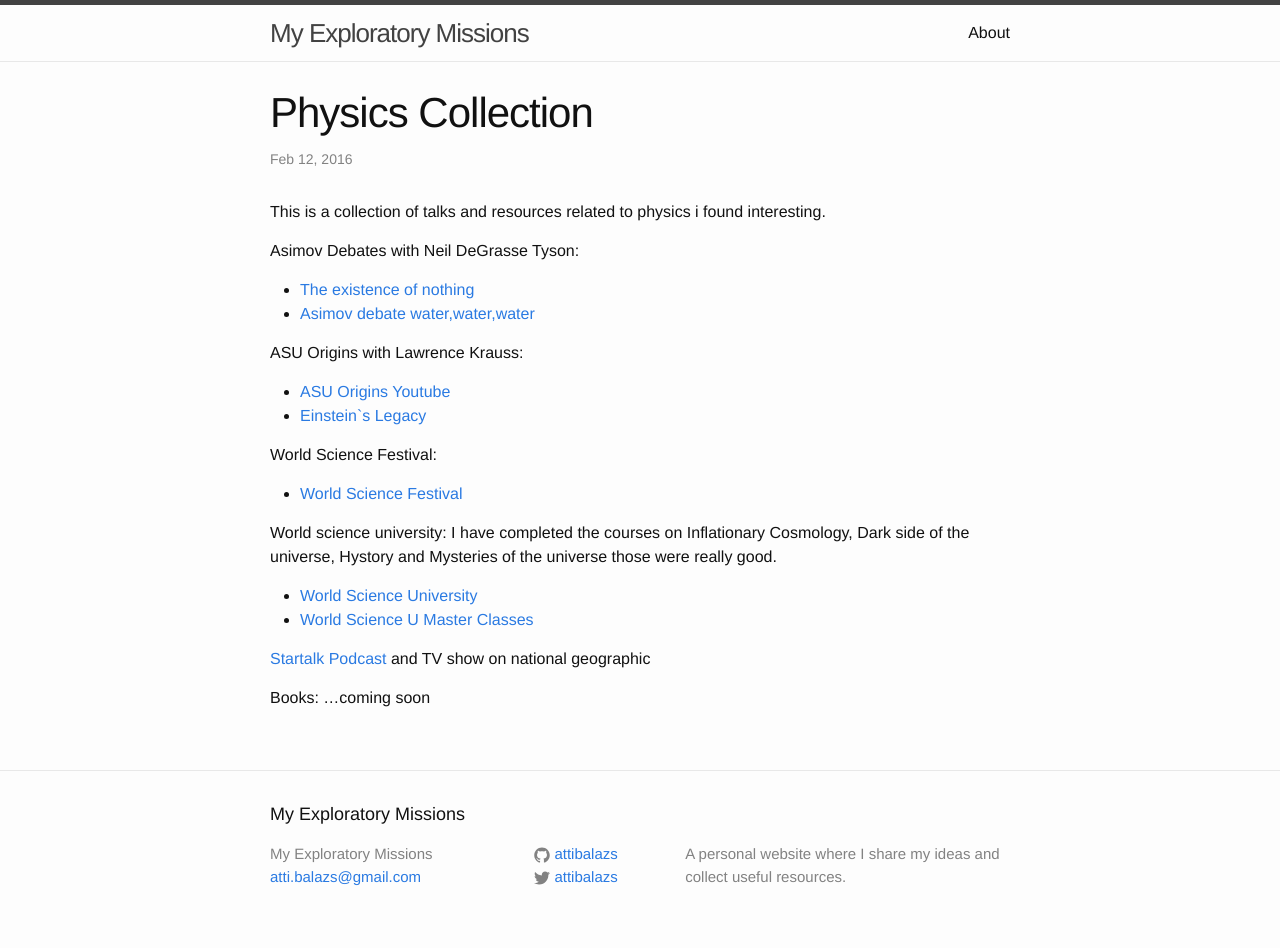
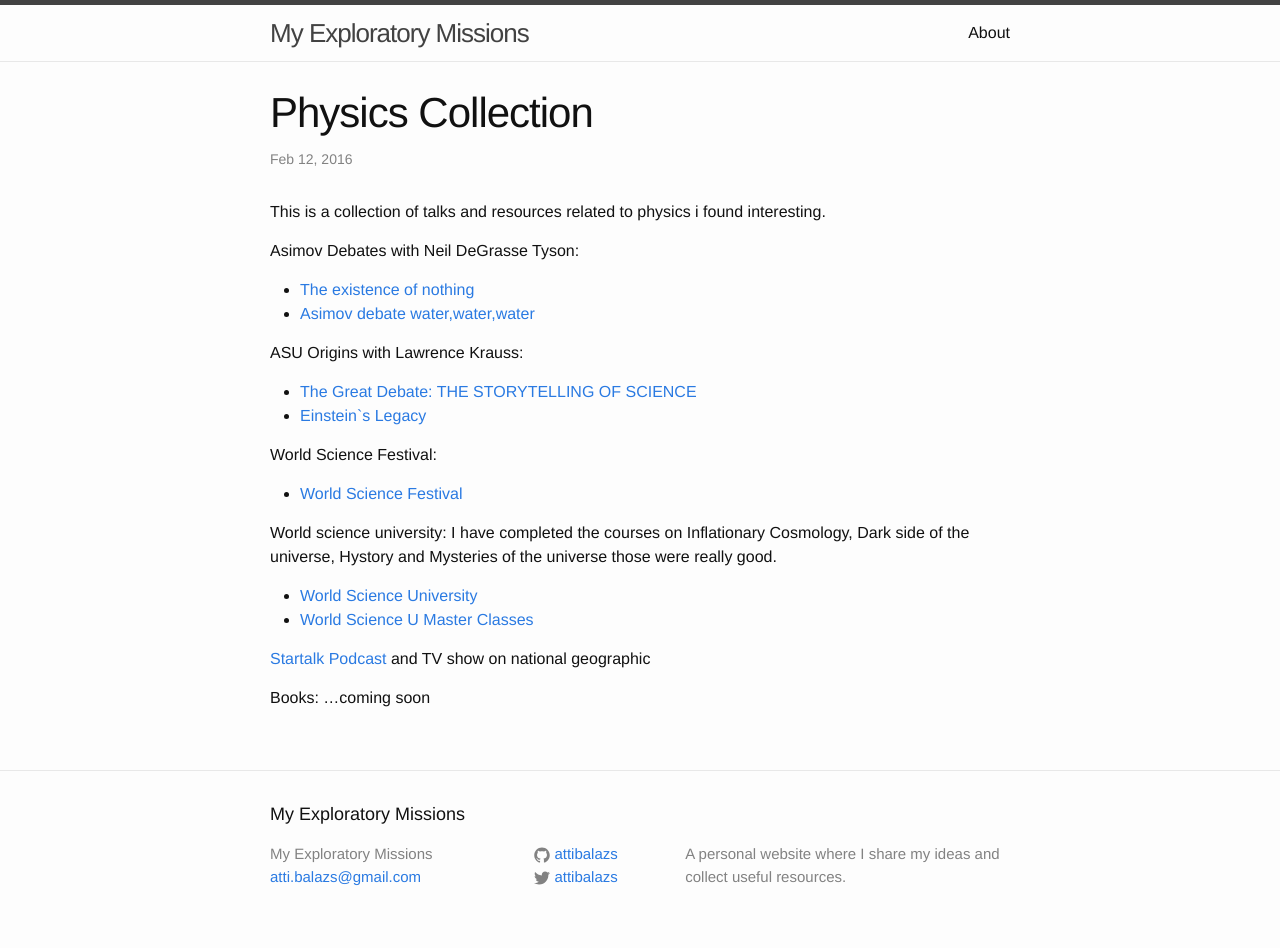
Before and after one commit to gspanoae/softwareranch.github.io, a Jekyll site: the page built from _posts/2016-02-12-physics-collection.md, in a window 1280 px wide. Built offline with Jekyll 4.4.1, drawn with Linux system fonts in a browser that asks for light colours.

```diff
--- a/_posts/2016-02-12-physics-collection.md
+++ b/_posts/2016-02-12-physics-collection.md
@@ -12,7 +12,7 @@ Asimov Debates with Neil DeGrasse Tyson:
 *	[Asimov debate water,water,water](https://www.youtube.com/watch?v=FSF79uS3t04)
 
 ASU Origins with Lawrence Krauss:
-*	[ASU Origins Youtube](https://www.youtube.com/watch?v=_J4QPz52Sfo)
+*	[The Great Debate: THE STORYTELLING OF SCIENCE](https://www.youtube.com/watch?v=_J4QPz52Sfo)
 *	[Einstein`s Legacy](https://www.youtube.com/watch?v=cYWH34v2TnM)
 
 World Science Festival:
```
